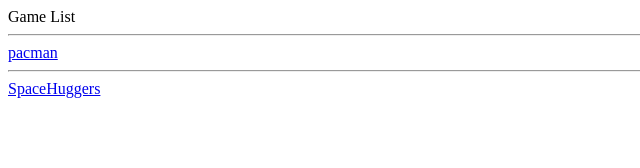
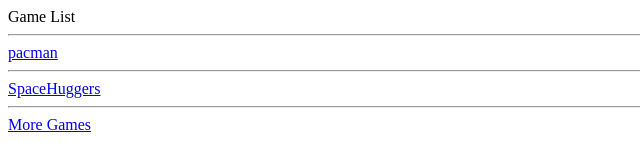
Before and after one commit to SH20RAJ/sopgames, a plain HTML site: page index.html in a window 1280 px wide. Shown: the whole page, without its empty margins (0-640 px from the left). Drawn offline with Linux system fonts and the light colour scheme.

Commit message:
Update index.html

```diff
--- a/index.html
+++ b/index.html
@@ -3,3 +3,5 @@ Game List
 <a href="pacman/">pacman</a>
 <hr>
 <a href="SpaceHuggers/">SpaceHuggers</a>
+<hr>
+<a href="https://github.com/proyecto26/awesome-jsgames">More Games</a>
```
